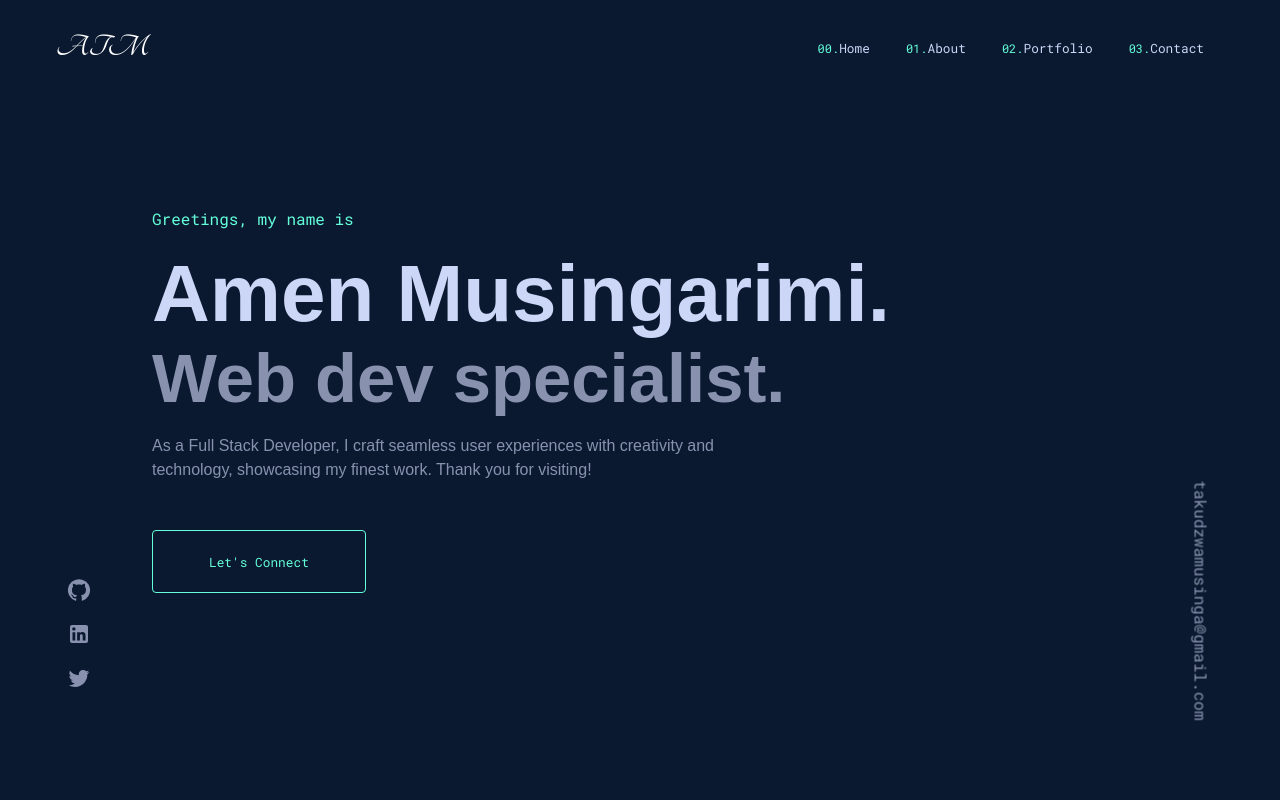
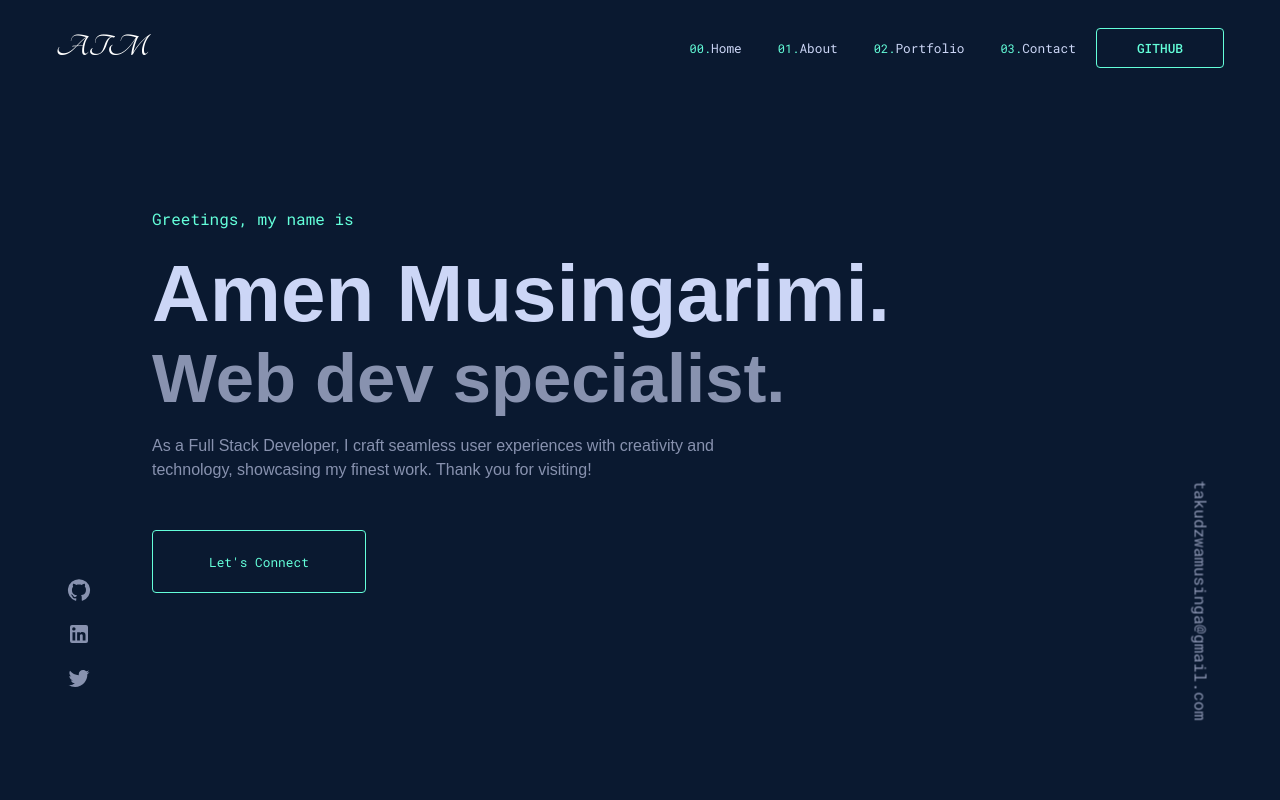
Before and after one commit to Amen-Musingarimi/portfolio, a React (Create React App) app: page / in a window 1280 px wide. Shown: the top 800 px of the page. Built offline with nearby package versions, Linux system fonts and the light colour scheme.

Commit message:
Add github link

```diff
--- a/src/components/Demo.js
+++ b/src/components/Demo.js
@@ -1,4 +1,6 @@
-import { ListItem, Typography, Link } from '@mui/material';
+import {
+  Button, ListItem, Typography, Link,
+} from '@mui/material';
 import { useLocation } from 'react-router-dom';
 
 const Demo = () => {
@@ -70,6 +72,17 @@ const Demo = () => {
           </Typography>
         </ListItem>
       ))}
+      <a
+        href="https://github.com/Amen-Musingarimi"
+        rel="noreferrer"
+        target="_blank"
+        id="downloadBtn"
+        type="button"
+      >
+        <Button sx={{ px: 5 }} className="btn" size="large">
+          GitHub
+        </Button>
+      </a>
     </>
   );
 };
```
